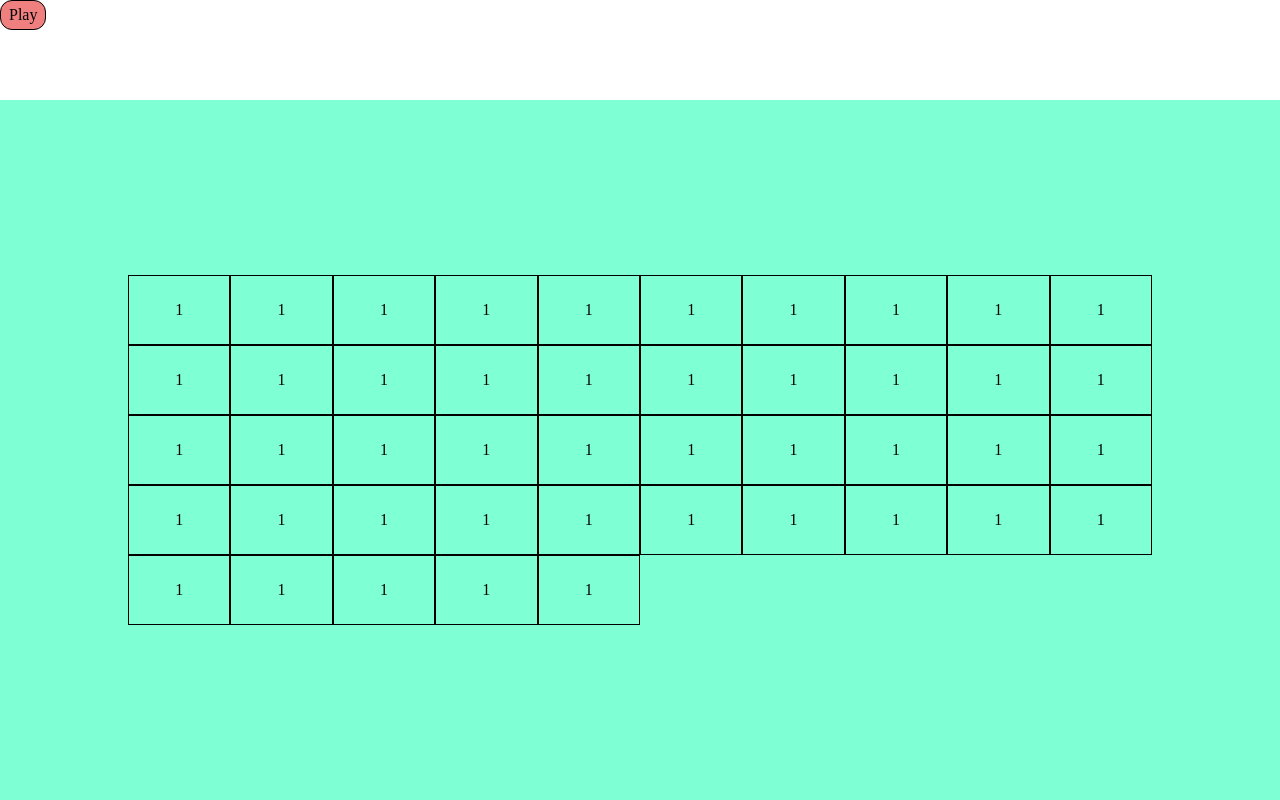
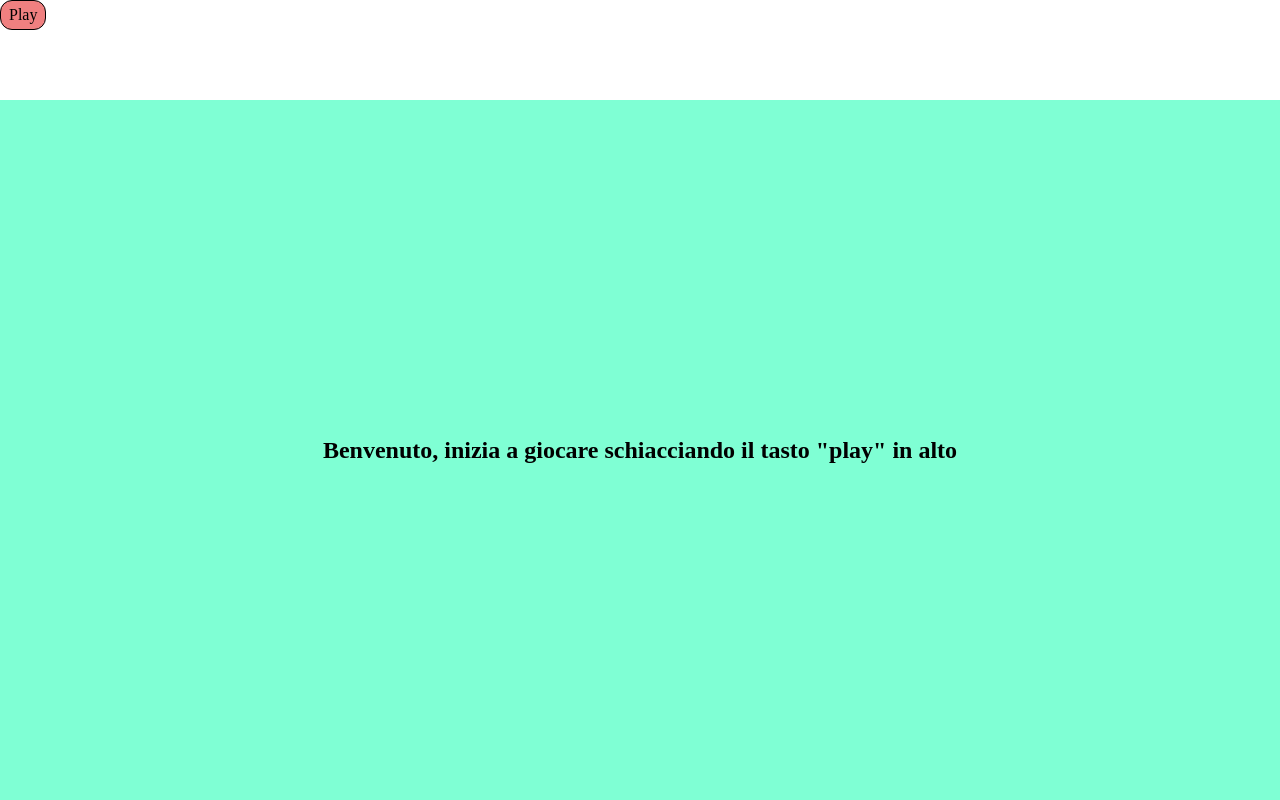
Before and after one commit to mirkosorrentino/js-campominato-grid, a plain HTML site: page index.html in a window 1280 px wide. Drawn offline with Linux system fonts and the light colour scheme.

Commit message:
Instruction in human language on JS

```diff
--- a/css/style.css
+++ b/css/style.css
@@ -19,6 +19,9 @@ img {
     width: 80%;
     height: 100%;
     margin: 0 auto;
+    display: flex;
+    align-items: center;
+    justify-content: center;
 }
 
 /* MAIN */
@@ -59,3 +62,7 @@ main {
     align-items: center;
     justify-content: center;
 }
+
+.hidden {
+    display: none;
+}
--- a/index.html
+++ b/index.html
@@ -14,53 +14,11 @@
     </header>
     <main>
         <div class="container">
-            <div class="grid">
-                <div class="grid-item"><span>1</span></div>
-                <div class="grid-item"><span>1</span></div>
-                <div class="grid-item"><span>1</span></div>
-                <div class="grid-item"><span>1</span></div>
-                <div class="grid-item"><span>1</span></div>
-                <div class="grid-item"><span>1</span></div>
-                <div class="grid-item"><span>1</span></div>
-                <div class="grid-item"><span>1</span></div>
-                <div class="grid-item"><span>1</span></div>
-                <div class="grid-item"><span>1</span></div>
-                <div class="grid-item"><span>1</span></div>
-                <div class="grid-item"><span>1</span></div>
-                <div class="grid-item"><span>1</span></div>
-                <div class="grid-item"><span>1</span></div>
-                <div class="grid-item"><span>1</span></div>
-                <div class="grid-item"><span>1</span></div>
-                <div class="grid-item"><span>1</span></div>
-                <div class="grid-item"><span>1</span></div>
-                <div class="grid-item"><span>1</span></div>
-                <div class="grid-item"><span>1</span></div>
-                <div class="grid-item"><span>1</span></div>
-                <div class="grid-item"><span>1</span></div>
-                <div class="grid-item"><span>1</span></div>
-                <div class="grid-item"><span>1</span></div>
-                <div class="grid-item"><span>1</span></div>
-                <div class="grid-item"><span>1</span></div>
-                <div class="grid-item"><span>1</span></div>
-                <div class="grid-item"><span>1</span></div>
-                <div class="grid-item"><span>1</span></div>
-                <div class="grid-item"><span>1</span></div>
-                <div class="grid-item"><span>1</span></div>
-                <div class="grid-item"><span>1</span></div>
-                <div class="grid-item"><span>1</span></div>
-                <div class="grid-item"><span>1</span></div>
-                <div class="grid-item"><span>1</span></div>
-                <div class="grid-item"><span>1</span></div>
-                <div class="grid-item"><span>1</span></div>
-                <div class="grid-item"><span>1</span></div>
-                <div class="grid-item"><span>1</span></div>
-                <div class="grid-item"><span>1</span></div>
-                <div class="grid-item"><span>1</span></div>
-                <div class="grid-item"><span>1</span></div>
-                <div class="grid-item"><span>1</span></div>
-                <div class="grid-item"><span>1</span></div>
-                <div class="grid-item"><span>1</span></div>
-
+            <h2>Benvenuto, inizia a giocare schiacciando il tasto "play" in alto</h2>
+            <div class="grid hidden">
+                <div class="grid-item">
+                    <span>1</span>
+                </div>
             </div>
         </div>
     </main>
```
Also changed, not shown: js/script.js (+19 -0 lines).
